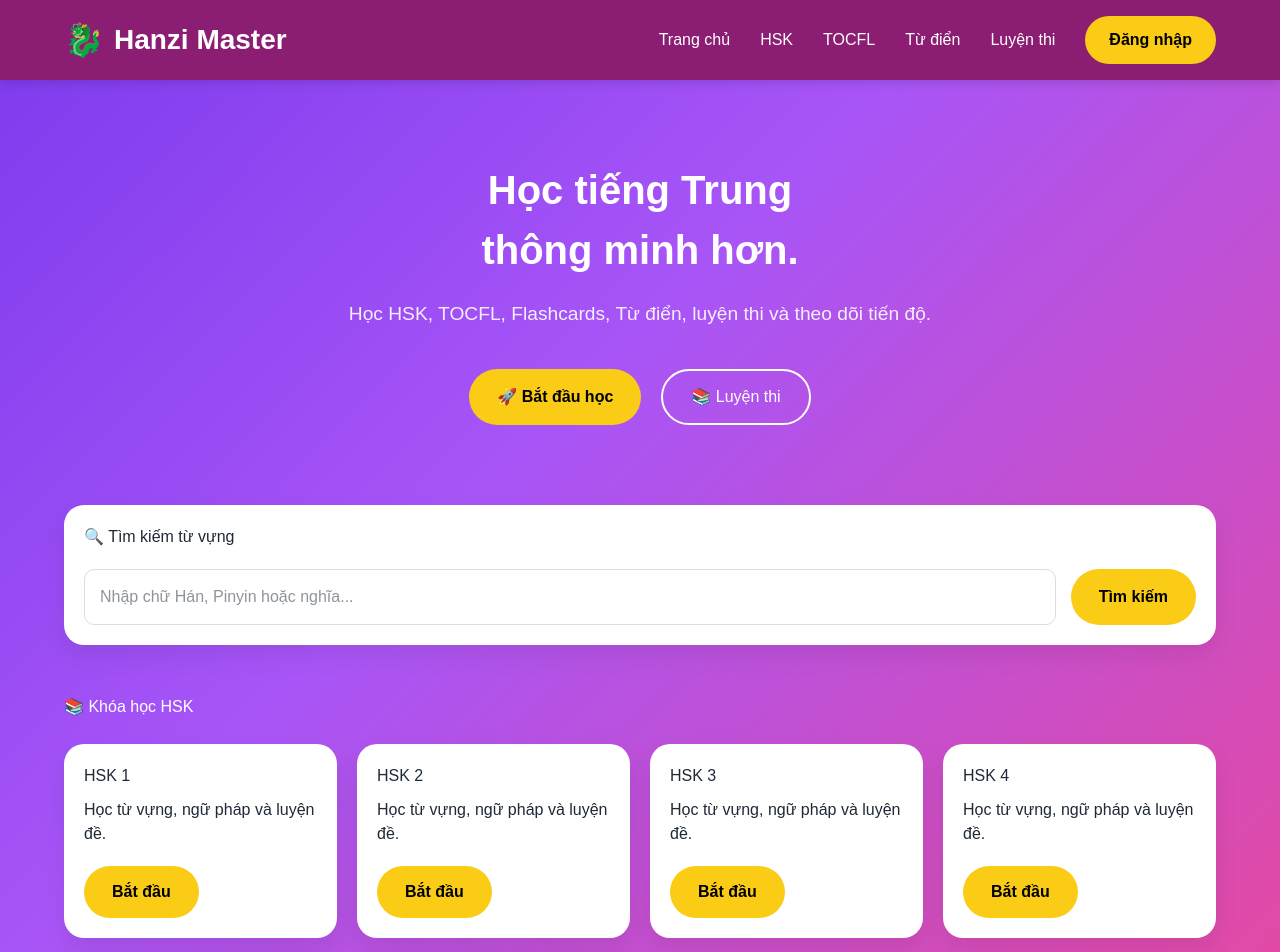
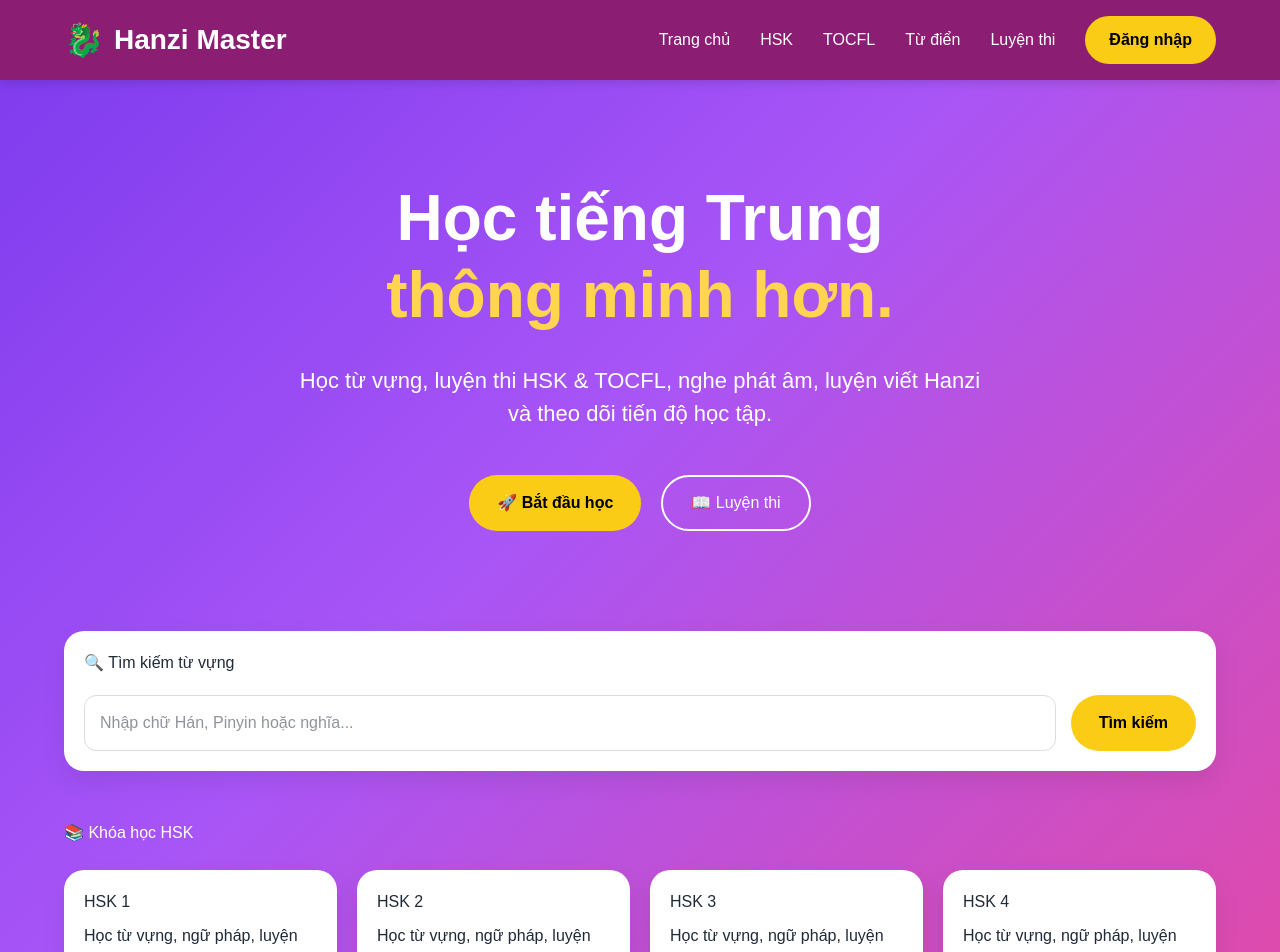
Before and after one commit to vinhdau088-cloud/Hsk, a Next.js app: page / in a window 1280 px wide. Shown: the top 952 px of the page. Built offline with nearby package versions, Linux system fonts and the light colour scheme.

Commit message:
Update page.tsx

```diff
--- a/app/page.tsx
+++ b/app/page.tsx
@@ -1,50 +1,16 @@
 import Navbar from "@/components/Navbar";
+import Hero from "@/components/Hero";
 
 export default function Home() {
   return (
     <>
       <Navbar />
 
+      <Hero />
+
       <main className="container">
 
-        {/* Hero */}
-        <section
-          style={{
-            padding: "80px 0",
-            textAlign: "center"
-          }}
-        >
-          <h1 className="title">
-            Học tiếng Trung
-            <br />
-            thông minh hơn.
-          </h1>
-
-          <p className="subtitle" style={{ marginTop: 20 }}>
-            Học HSK, TOCFL, Flashcards, Từ điển,
-            luyện thi và theo dõi tiến độ.
-          </p>
-
-          <div
-            style={{
-              marginTop: 40,
-              display: "flex",
-              justifyContent: "center",
-              gap: 20,
-              flexWrap: "wrap"
-            }}
-          >
-            <button className="btn-primary">
-              🚀 Bắt đầu học
-            </button>
-
-            <button className="btn-outline">
-              📚 Luyện thi
-            </button>
-          </div>
-        </section>
-
-        {/* Search */}
+        {/* Tìm kiếm */}
         <section className="card">
 
           <h2>🔍 Tìm kiếm từ vựng</h2>
@@ -52,19 +18,21 @@ export default function Home() {
           <div
             style={{
               display: "flex",
-              gap: 15,
-              marginTop: 20,
+              gap: "15px",
+              marginTop: "20px",
               flexWrap: "wrap"
             }}
           >
             <input
+              type="text"
               placeholder="Nhập chữ Hán, Pinyin hoặc nghĩa..."
               style={{
                 flex: 1,
-                minWidth: 250,
-                padding: 15,
-                borderRadius: 10,
-                border: "1px solid #ddd"
+                minWidth: "250px",
+                padding: "15px",
+                borderRadius: "12px",
+                border: "1px solid #ddd",
+                fontSize: "16px"
               }}
             />
 
@@ -75,39 +43,47 @@ export default function Home() {
 
         </section>
 
-        {/* HSK */}
-        <section style={{ marginTop: 50 }}>
+        {/* Khóa học HSK */}
+        <section style={{ marginTop: "50px" }}>
 
-          <h2 style={{ marginBottom: 25 }}>
+          <h2
+            style={{
+              marginBottom: "25px",
+              color: "white"
+            }}
+          >
             📚 Khóa học HSK
           </h2>
 
           <div
             style={{
               display: "grid",
-              gridTemplateColumns:
-                "repeat(auto-fit,minmax(220px,1fr))",
-              gap: 20
+              gridTemplateColumns: "repeat(auto-fit,minmax(220px,1fr))",
+              gap: "20px"
             }}
           >
-            {[1,2,3,4,5,6].map((i)=>(
-              <div className="card" key={i}>
 
-                <h3>HSK {i}</h3>
+            {[1, 2, 3, 4, 5, 6].map((level) => (
 
-                <p style={{marginTop:10}}>
-                  Học từ vựng, ngữ pháp và luyện đề.
+              <div className="card" key={level}>
+
+                <h3>HSK {level}</h3>
+
+                <p style={{ marginTop: "10px" }}>
+                  Học từ vựng, ngữ pháp, luyện nghe và luyện đề.
                 </p>
 
                 <button
                   className="btn-primary"
-                  style={{marginTop:20}}
+                  style={{ marginTop: "20px" }}
                 >
                   Bắt đầu
                 </button>
 
               </div>
+
             ))}
+
           </div>
 
         </section>
```
